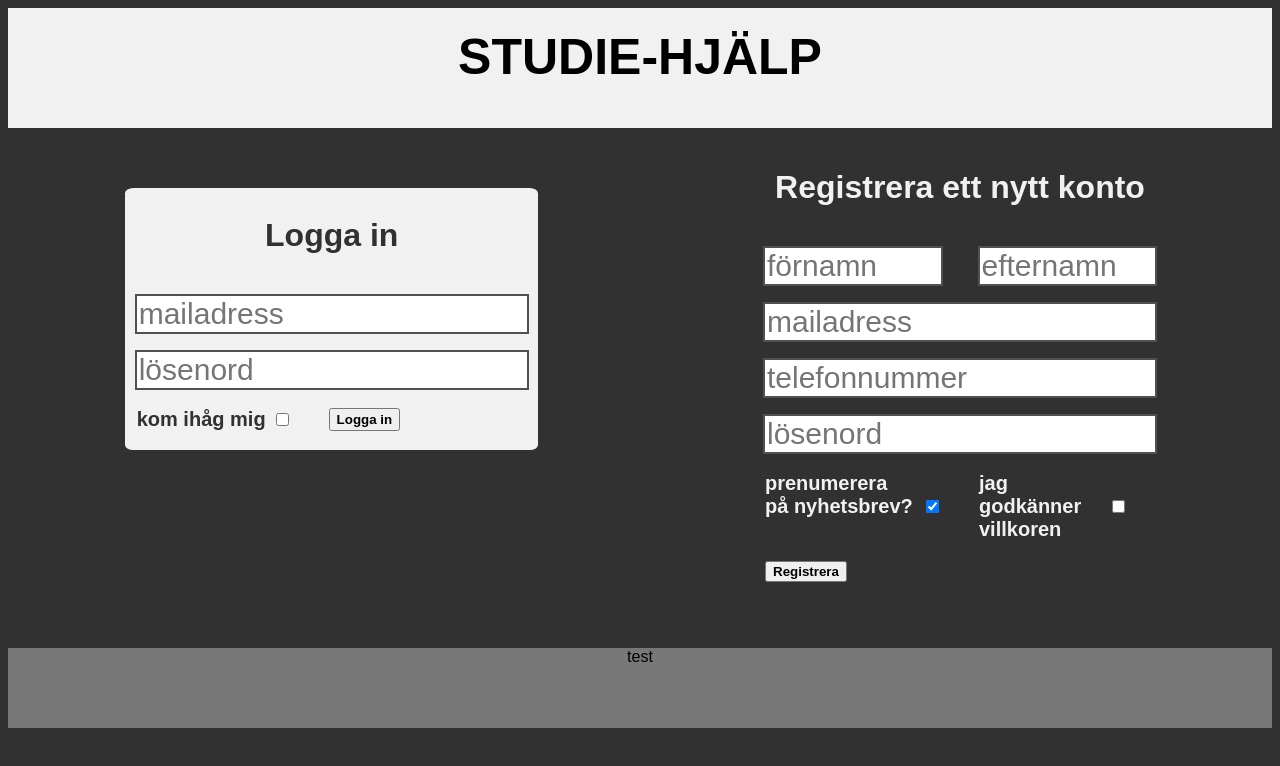
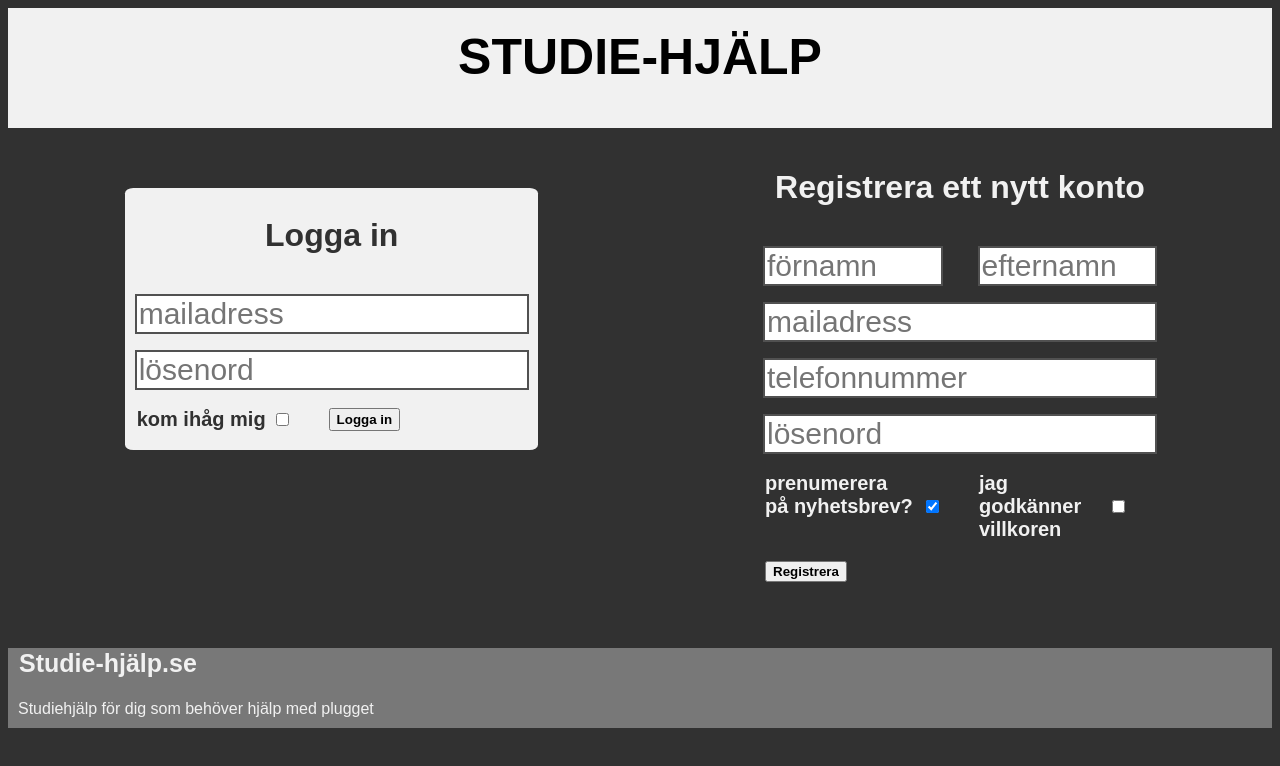
Before and after one commit to LudvigOrest/Inl-mningsuppgift-2, a plain HTML site: page index.html in a window 1280 px wide. Drawn offline with Linux system fonts and the light colour scheme; a web font is replaced by a local one.

Commit message:
lade till lite element för att styrka SEO, snyggade till lite med css

```diff
--- a/index.html
+++ b/index.html
@@ -10,7 +10,7 @@
     </head>
     <body>
         <header>
-            <h1 id="top-header">STUDIE-HJÄLP</h1>
+            <h1 id="top-header"><strong>STUDIE-HJÄLP</strong></h1>
         </header>
         <main>
             <div class="container">
@@ -57,6 +57,9 @@
         </main>
     </body>
     <footer>
-        test
+        <div id="footer-item-1">
+            <h1 class="footer-header">Studie-hjälp.se</h1>
+            <p><em>Studiehjälp</em> för dig som behöver <em>hjälp</em> med <em>plugg</em>et</p>
+        </div>
     </footer>
 </html>
--- a/styles.css
+++ b/styles.css
@@ -1,6 +1,10 @@
 body {
     background-color:#313131;
     font-family: 'Inria Sans', sans-serif;
+}
+
+em {
+    font: inherit;
 }
 
 h1 {
@@ -39,8 +43,19 @@ footer {
     min-height: 60px;
     height: 80px;
     display:flex;
-    justify-content: center;
-    align-content: center;
+}
+
+.footer-header {
+    margin: 1px;
+    font-size: 25px;
+}
+
+#footer-item-1 {
+    margin-left: 10px;
+    display: flex;
+    flex-direction: column;
+    gap: 5px;
+    color: #f1f1f1;
 }
 
 .container {
```
